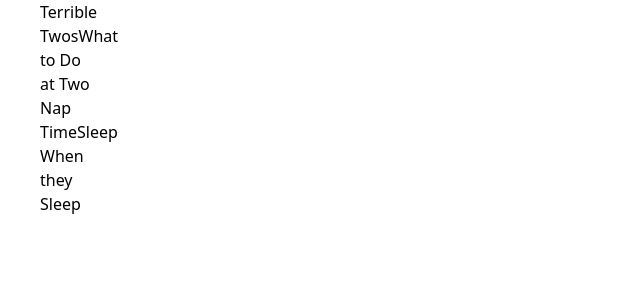
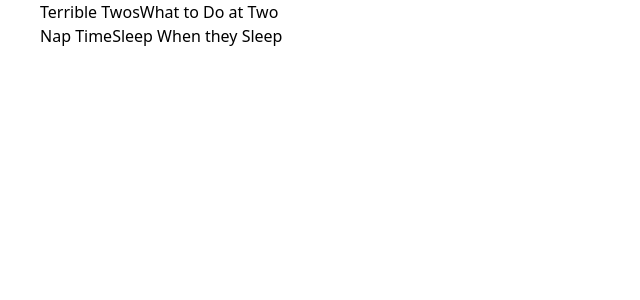
Before and after one commit to Katlyn627/MondernDayParenting, a Next.js app: page / in a window 1280 px wide. Shown: the top 300 px of the page, without its empty margins (0-640 px from the left). Built offline with nearby package versions, Linux system fonts and the light colour scheme.

Commit message:
creating components

```diff
--- /dev/null
+++ b/components/Categories.jsx
@@ -0,0 +1,9 @@
+import React from 'react'
+
+const Categories = () => {
+  return (
+    <div>Categories</div>
+  )
+}
+
+export default Categories
--- /dev/null
+++ b/components/Post.jsx
@@ -0,0 +1,9 @@
+import React from 'react'
+
+const Post = () => {
+  return (
+    <div>Post</div>
+  )
+}
+
+export default Post
--- /dev/null
+++ b/components/PostWidget.jsx
@@ -0,0 +1,9 @@
+import React from 'react'
+
+const PostWidget = () => {
+  return (
+    <div>PostWidget</div>
+  )
+}
+
+export default PostWidget
--- a/pages/index.tsx
+++ b/pages/index.tsx
@@ -8,29 +8,26 @@ const posts = [
 
 const Home: NextPage = () => {
   return (
-    <div className="container mx-auto px-10 mb-8 bg-gray">
+    <div className="container mx-auto px-10 mb-8">
       <Head>
         <title>Parenting Blog</title>
         <link rel="icon" href="/favicon.ico" />
       </Head>
       <div className= 'grid grid-cols-1 lg:grid-cols-12 gap-12'>
-        <div>
+        <div className= 'lg:col-span-8 col-span-1'>
         {posts.map((post, index) =>(
           <div>
             {post.title}
             {post.excerpt}
           </div>
         ))}
+        </div>
+        <div className='lg:col-span-4 col-span-1'>
+          <div className= 'lg:sticky relative top-8'>
 
+          </div>
         </div>
-
-        <div className='lg:col-span-4 col-span-1'>
-
-        </div>
-
-
       </div>
-
 
     </div>
   )
```
